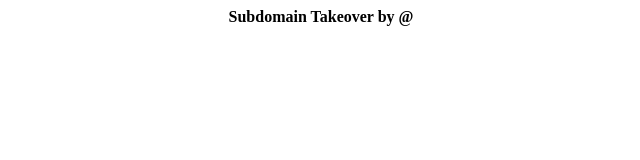
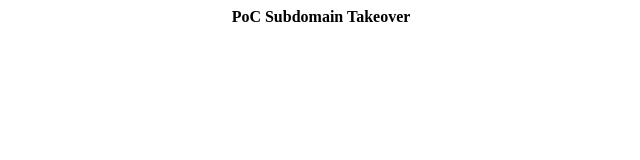
Before and after one commit to buraaqsec/fluffy6, a plain HTML site: page index.html in a window 1280 px wide. Shown: the full height of the page, 319-959 px from the left. Drawn offline with Linux system fonts and the light colour scheme.

Commit message:
Update index.html

```diff
--- a/index.html
+++ b/index.html
@@ -1,6 +1,5 @@
-<!-- Subdomain Takeover @ -->
 <center>
   <h4>
-    Subdomain Takeover by @
+    PoC Subdomain Takeover
   </h4>
 </center>
```
